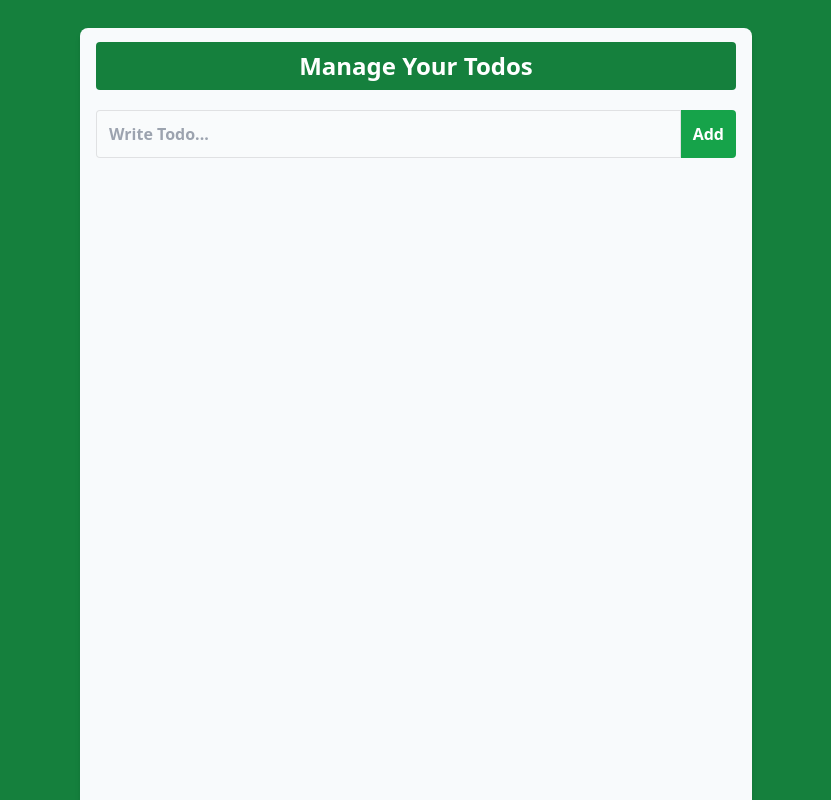
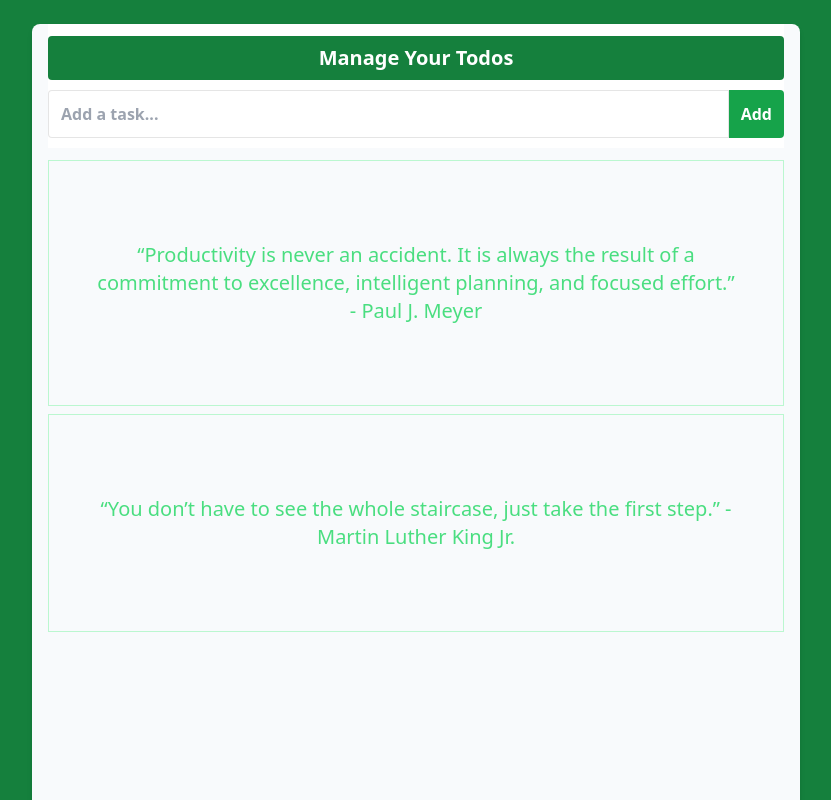
Before and after one commit to AbhishekSaini102/TodoContextLocal, a React (Vite) app: page / in a window 1280 px wide. Shown: the top 800 px of the page, without its empty margins (224-1055 px from the left). Built offline with nearby package versions, Linux system fonts and the light colour scheme.

Commit message:
"Some chnages in user interface"

```diff
--- a/src/App.jsx
+++ b/src/App.jsx
@@ -120,7 +120,7 @@ function App() {
         markImportant,
       }}
     >
-      <div className="bg-[#15803d] min-h-screen ">
+      <div className="bg-[#15803d] min-h-screen z-20   ">
         {/* <div className="h-screen w-64 bg-green-700 border-r border-black flex flex-col justify-start p-5">
         <a href="#" className="text-white mb-2">Home</a>
         <a href="#" className="text-white mb-2">About</a>
@@ -129,15 +129,18 @@ function App() {
 
         <br />
 
-        <div className="w-full overflow-y-scroll ...  h-screen max-w-2xl bg-[#f8fafc] mx-auto shadow-md rounded-lg px-4 py-3 text-black mt-4 mb-9">
-          <h1 className="text-2xl font-bold text-center w-full px-4 py-2 rounded text-white mb-20 mt-2 bg-[#15803d] ">
-            Manage Your Todos
-          </h1>
-          <div className="mb-0">
+        <div className="flex flex-col w-full overflow-y-scroll ...  h-screen max-w-3xl  bg-[#f8fafc] mx-auto shadow-md rounded-lg px-4  text-black  mb-9 ticky top-14 ">
+
+          <div className="flex sticky top-0 bg-white z-10 ...">
+            <h1 className="text-xl mt-12 font-bold text-center w-full px-4 py-2 rounded text-white mb-10  bg-[#15803d]  ">
+              Manage Your Todos
+            </h1>
+          </div>
+          <div className=" sticky top-[66px] bg-white z-10 ...">
             <TodoForm />
           </div>
 
-          <div className="">
+          <div className="sticky top-[125px] bg-white z-10 ...">
             <Fuction />
           </div>
 
@@ -150,7 +153,7 @@ function App() {
             const parts = todo.todo.split(regex);
 
             return (
-              <div key={todo.id} className="w-full ">
+              <div key={todo.id} className="w-full mt-3 ">
                 <TodosItem todo={todo}>
                   {parts.map((part, index) =>
                     part.toLowerCase() === escapedSearch.toLowerCase() ? (
@@ -165,6 +168,22 @@ function App() {
               </div>
             );
           })}
+
+          {/* <div className="animate-pulse text-gray-300 text-4xl font-sans px-12 py-20 text-center bg-[#f8fafc]">
+            Always go with the flow
+          </div> */}
+          <div className="text-green-400 text-xl font-sans px-12 py-20 text-center bg-[#f8fafc] border border-green-200 mt-12  mb-8">
+            “Productivity is never an accident. It is always the result of a
+            commitment to excellence, intelligent planning, and focused effort.”
+            - Paul J. Meyer
+          </div>
+
+          <div className="text-green-400 text-xl font-sans px-12 py-20 text-center bg-[#f8fafc] border border-green-200">
+            “You don’t have to see the whole staircase, just take the first
+            step.” - Martin Luther King Jr.
+          </div>
+
+          <div className="mb-64"></div>
         </div>
 
         {/*
--- a/src/components/Fuction.jsx
+++ b/src/components/Fuction.jsx
@@ -76,11 +76,11 @@ function TodoForm() {
   };
 
   return (
-    <div className="flex gap-x-2">
+    <div className="flex flex-col sm:flex-row gap-2">
       {todos.length > 1 && (
         <button
           type="button"
-          className=" w-full rounded item-center px-3 py-1 bg-green-600 text-white mb-14
+          className=" w-full rounded item-center px-1 py-1 bg-green-600 text-white mb-14
              hover:bg-white hover:text-black transition duration-150 font-semibold
              hover:shadow-md hover:ring-1 hover:ring-[#4d7c0f] inline-block"
           onClick={handleDelete}
@@ -99,7 +99,7 @@ function TodoForm() {
       {todos.length > 1 && (
         <button
           type="button"
-          className=" w-full rounded item-center px-3 py-1   bg-green-600 text-white mb-14
+          className=" w-full rounded item-center px-1 py-1   bg-green-600 text-white mb-14
              hover:bg-white hover:text-black transition duration-150 font-semibold
              hover:shadow-md hover:ring-1 hover:ring-[#4d7c0f] inline-block"
           onClick={handleToggleAll}
@@ -109,31 +109,36 @@ function TodoForm() {
       )}
 
       {todos.length > 1 && (
-        <div className="flex w-full h-22 rounded-lg border-gray-300 ">
+        <div className="flex w-full rounded border-gray-300 mt-4 lg:mt-4 mb-12">
           <input
             type="text"
             placeholder="Search..."
             value={search}
             onChange={(event) => setSearch(event.target.value)}
-            className="w-full px-3 py-1 h-2rem rounded-lg bg-green-600 text-white
-          hover:bg-white hover:text-black transition duration-150 font-semibold
-          hover:shadow-md hover:ring-1 hover:ring-[#4d7c0f] inline-block
-           focus:border-[#4d7c0f] focus:outline-none focus:ring-[#4d7c0f]
-            placeholder-white hover:placeholder-[#6b6b6b]"
+            className="w-full px-3 h-23 py-1 mt-104 rounded bg-green-600 text-white
+            hover:bg-white hover:text-black transition duration-150 font-semibold
+              hover:shadow-md hover:ring-1 hover:ring-[#4d7c0f] inline-block
+            *:first-letter:focus:border-[#4d7c0f] focus:outline-none focus:ring-[#4d7c0f]
+            placeholder-white hover:placeholder-[#6b6b6b]
+            placeholder:text-left "
           />
         </div>
       )}
 
       {todos.length > 1 && (
-        <div className="flex items-center py-1 px-2 rounded-lg bg-white  gap-x-1
-        border h-23 border-green-600 ">
+        <div
+          className="flex items-center justify-center py-1 px-2 rounded bg-white gap-x-1
+border h-23 border-green-600 mb-12"
+        >
           <input
             type="checkbox"
             checked={filterImportant}
             onChange={(event) => setFilterImportant(event.target.checked)}
-            className="form-checkbox bg-green-600 mt-3 "
+            className="form-checkbox bg-green-600 mt-2 "
           />
-          <label className=" text-green-700 font-medium bg-green-600rounded-lg ">Important</label>
+          <label className="text-green-700 font-medium rounded">
+            Important
+          </label>
         </div>
       )}
     </div>
--- a/src/components/TodoForm.jsx
+++ b/src/components/TodoForm.jsx
@@ -27,11 +27,11 @@ function TodoForm() {
 
 
     return (
-      <form onSubmit={add} className="flex">
+      <form onSubmit={add} className="flex  ">
         <input
           type="text"
-          placeholder="Write Todo..."
-          className="w-full border border-black/10 rounded-l  mb-10 px-3 h-3rem outline-none duration-150 bg-white/20 py-1.5  bg-green-600  hover:text-black transition  font-semibold hover:shadow-md  inline-block  "
+          placeholder="Add a task..."
+          className="w-full border border-black/10 rounded-l   mb-10 px-3 h-3rem outline-none duration-150 bg-white/20 py-1.5  bg-green-600  hover:text-black transition  font-semibold hover:shadow-md  inline-block  "
           value={todo}
           onChange={(e) => setTodo(e.target.value)}
         />
--- a/src/components/TodosItem.jsx
+++ b/src/components/TodosItem.jsx
@@ -5,7 +5,9 @@ import { useTodoContext } from "../contexts/TodoContext";
 import ConfirmationPopup from './ConfirmationPopup'; // adjust the path as needed
 import DatePicker from "react-datepicker";
 import "react-datepicker/dist/react-datepicker.css";
-import "../customDatePickerStyles.css";
+// import logo from "../assets/react.svg";
+import logo from "../assets/Open.webp";
+
 
 
 
@@ -176,9 +178,10 @@ function TodoItem({ todo}) {
 
     return (
       <div
-        className={`relative flex border border-black/10 rounded px-3 py-2 gap-x-4 mb-8 shadow-sm shadow-white/50 duration-300 text-black font-semibold ${
-          todo.completed ? "bg-green-200 " : "text-black"
-        } ${search && todo.todo.includes(search) ? "bg-yellow-200" : ""}`}
+        className={`relative flex border border-black/10 rounded px-3 py-2 gap-x-4 mb-8 shadow-sm
+         shadow-white/50 duration-300 text-black font-semibold ${
+           todo.completed ? "bg-green-200 " : "text-black"
+         } ${search && todo.todo.includes(search) ? "bg-yellow-200" : ""}`}
       >
         <input
           type="checkbox"
@@ -191,7 +194,8 @@ function TodoItem({ todo}) {
         <div className="w-full flex-row items-center justify-center ">
           <input
             type="text"
-            className={`border-1 outline-none w-full items-center h-3/4 bg-transparent rounded font-semibold text-base mt-0 ${
+            className={`border-1 outline-none w-full items-center h-3/4 bg-transparent
+            rounded font-semibold text-base mt-0 ${
               isTodoEditable
                 ? "border-green-400  bg-white rounded py-0 px-2 shadow-lg"
                 : "border-transparent"
@@ -230,11 +234,22 @@ function TodoItem({ todo}) {
         </button> */}
 
         {todo.important && (
-          <button className="star-icon text-yellow-500 ">⭐</button>
+          <button className="star-icon text-yellow-500 mr-101 ">⭐</button>
         )}
 
+        {/* <button
+          className={` px-1.5 py-1 mr-103 hover:rounded-md hover:bg-gray-100 text-white ${
+            todo.completed ? "bg-green-200 hover:bg-white " : "text-black"
+          } ${search && todo.todo.includes(search) ? "bg-yellow-200" : ""}`}
+          onClick={() => setShowMenu(!showMenu)}
+        >
+          <img src={logo} alt="OpenLogo" height="30px" width="30px" />
+        </button> */}
+
         <button
-          className="bg-white rounded-3xl px-4 py-1.5 4/4 hover:bg-[#efefef]"
+          className={` rounded-3xl px-4 py-1.5 4/4 hover:bg-gray-100 ${
+            todo.completed ? "bg-green-200 " : "text-black"
+          } ${search && todo.todo.includes(search) ? "bg-yellow-200" : ""}`}
           onClick={() => setShowMenu(!showMenu)}
         >
           ⋮
--- a/tailwind.config.js
+++ b/tailwind.config.js
@@ -2,9 +2,15 @@
 export default {
   content: ["./index.html", "./src/**/*.{js,ts,jsx,tsx}"],
   theme: {
+    screens: {
+      sm: "480px",
+      md: "768px",
+      lg: "976px",
+      xl: "1440px",
+    },
     extend: {
       height: {
-        23: "35px",
+        23: "32px",
         22: "22px",
         21: "21px",
         20: "20px",
@@ -32,8 +38,10 @@ export default {
         "2rem": "2rem",
       },
       margin: {
-        102:"-10px",
-        101:"-4px",
+        103: "-14px",
+        102: "-10px",
+        104: "-4px",
+        101: "-4px",
         42: "42px",
         22: "22px",
         21: "21px",
@@ -60,7 +68,11 @@ export default {
       },
       width: {
         "1rem": "1rem",
-        "62":"15.1rem",
+        62: "15.1rem",
+      },
+      top: {
+        18: "6rem",
+        28: "120px",
       },
     },
   },
```
Also changed, not shown: src/assets/Open.webp (added).
